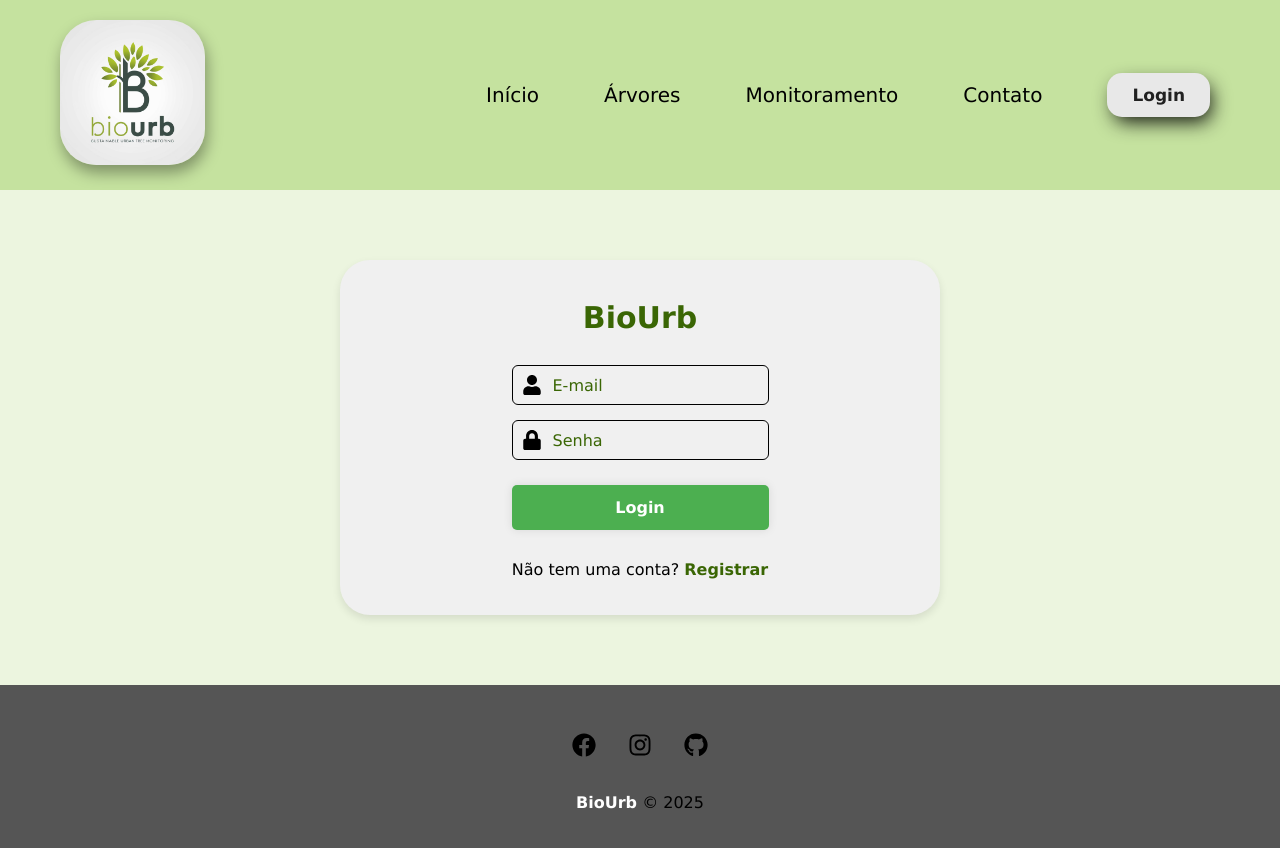
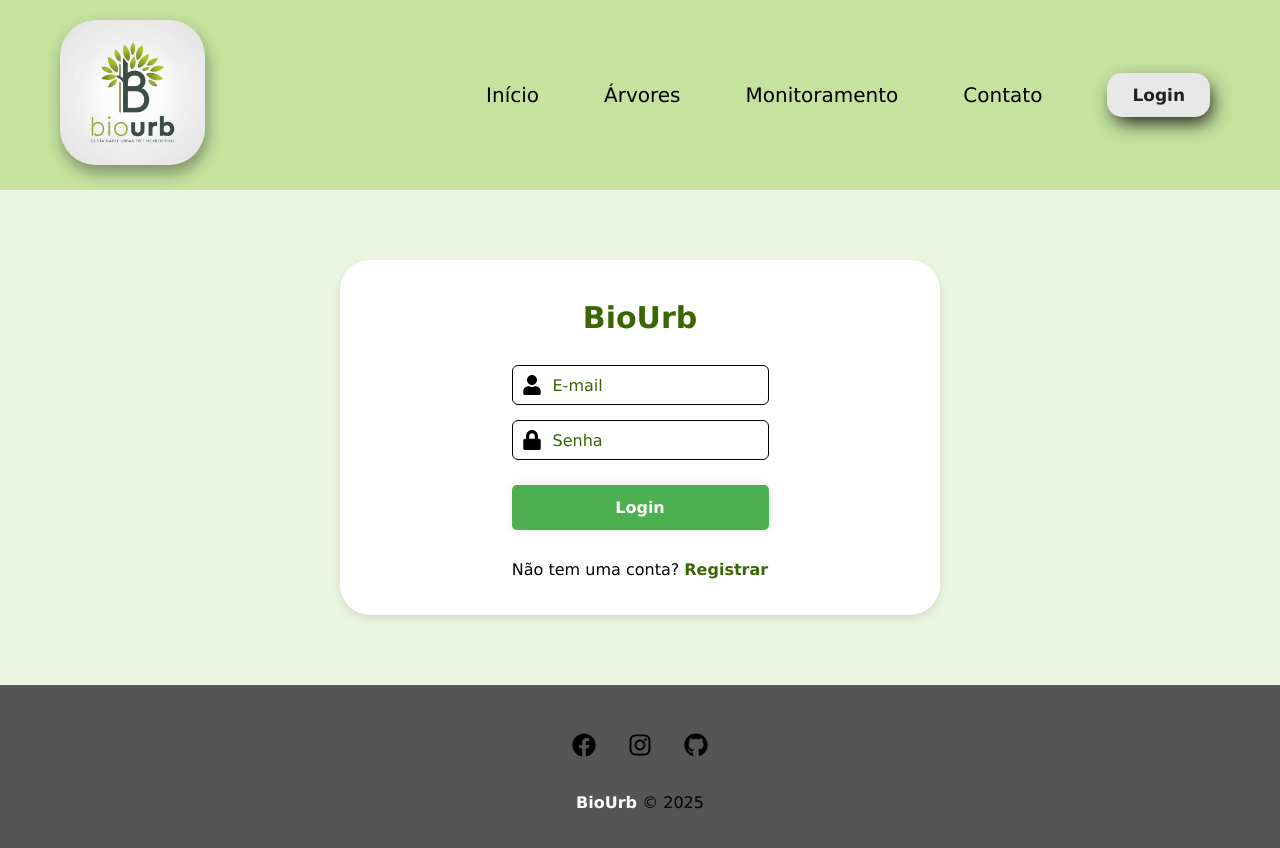
Before and after one commit to Viniglienke/Projeto_Integrador, a React (Vite) app in the folder frontend/app/: page / in a window 1280 px wide. Shown: the top 848 px of the page. Built offline with nearby package versions, Linux system fonts and the light colour scheme; no server answers.

Commit message:
css update 2.0

```diff
--- a/frontend/app/src/components/pages/Trees.css
+++ b/frontend/app/src/components/pages/Trees.css
@@ -8,7 +8,7 @@
   max-width: 600px;
   margin: 70px auto;
   padding: 20px;
-  background-color: #f0f0f0;
+  background-color: white;
   box-shadow: 0 4px 8px rgba(0, 0, 0, 0.1);
   border-radius: 30px;
   text-align: center;
```
